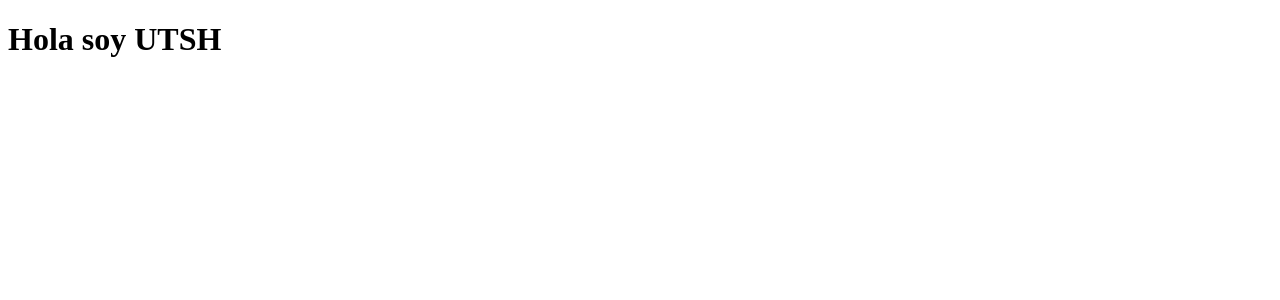
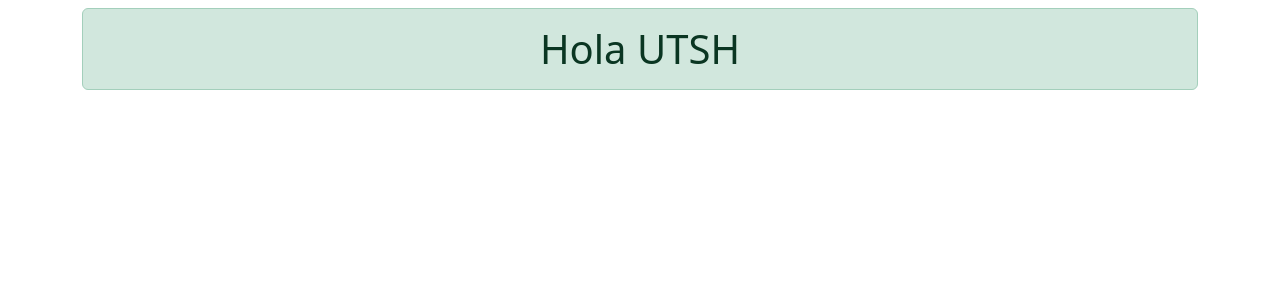
Before and after one commit to AlexanderGarcia27/Aprendiendo-React, a React (Vite) app: page / in a window 1280 px wide. Shown: the top 300 px of the page. Built offline with nearby package versions, Linux system fonts and the light colour scheme.

Commit message:
[ADD] Se crea layout principal en app.jsx, se insytalo bootstrap con los iconos

```diff
--- a/src/App.jsx
+++ b/src/App.jsx
@@ -1,7 +1,15 @@
 function App() {
   return (
     <>
-      <h1>Hola soy UTSH</h1>
+    <div className="container">
+      <div className="row">
+        <div className="col-12">
+          <h1 className="mt-2 text-center alert alert-success">
+            Hola UTSH
+          </h1>
+        </div>
+      </div>
+    </div>
     </>
   )
 }
--- a/src/main.jsx
+++ b/src/main.jsx
@@ -1,6 +1,9 @@
 import { StrictMode } from 'react'
 import { createRoot } from 'react-dom/client'
+import 'bootstrap/dist/css/bootstrap.min.css'
+import 'bootstrap-icons/font/bootstrap-icons.css'
 import App from './App.jsx'
+
 
 createRoot(document.getElementById('root')).render(
   <StrictMode>
```
